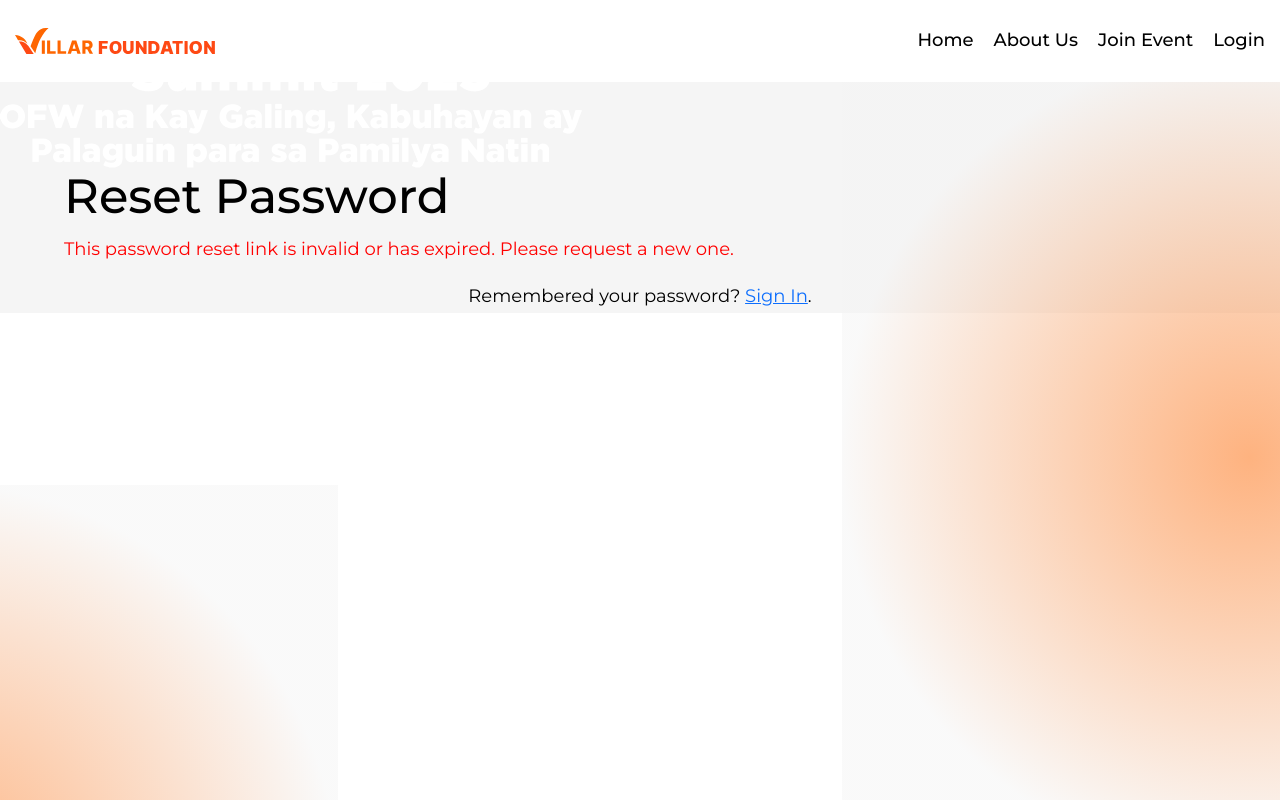
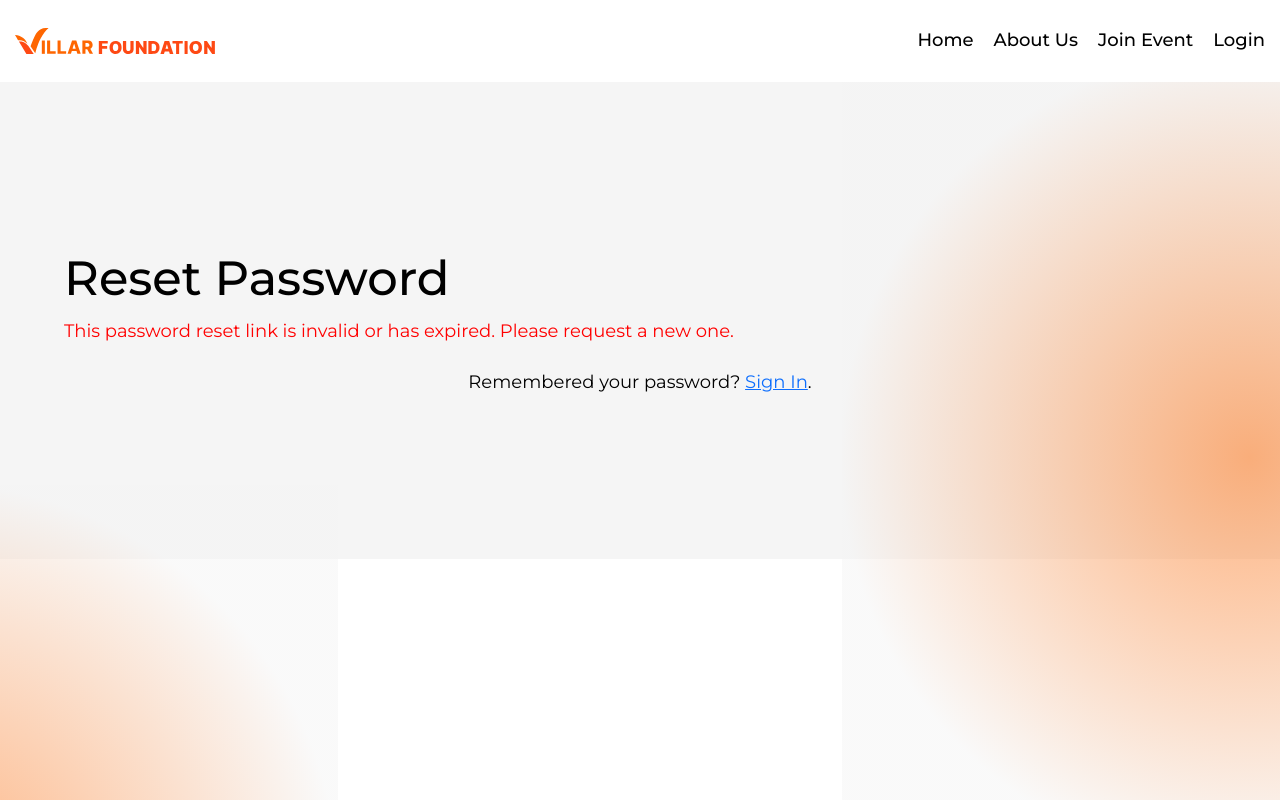
Before and after one commit to rufertguintu/ofw_summit_vite, a React (Vite) app: page /reset-password in a window 1280 px wide. Built offline with nearby package versions, Linux system fonts and the light colour scheme; a web font is replaced by a local one.

Commit message:
Newly Update

```diff
--- a/src/pages/Home.jsx
+++ b/src/pages/Home.jsx
@@ -131,10 +131,10 @@ const Home = () => {
             <div className="custom-container">
                 <h3>Corporate Sponsors</h3>
                 <ul>
-                    <li><img src={camella_logo} alt=""/></li>
+                    <li><img src={camella_logo} alt="" style={{ width: "300px", height: "auto" }}/></li>
 
-                    <li><img src={alfamart_logo} alt=""/></li>
-                    <li><img src={savemart_logo} alt=""/></li>
+                    <li><img src={alfamart_logo} alt="" style={{ width: "150px", height: "auto" }}/></li>
+                    <li><img src={savemart_logo} alt="" style={{ width: "150px", height: "auto" }}/></li>
 
                     <li><img src={all_home} alt=""/></li>
 
--- a/src/pages/ResetPassword.jsx
+++ b/src/pages/ResetPassword.jsx
@@ -81,10 +81,7 @@ function ResetPassword() {
   };
 
   return (
-    <div className="login-section">
-      <div className="login-banner">
-        <img src={Logo} alt="" />
-      </div>
+    <div className="resetpassword-section">
       <div className="custom-container">
         <div className="login-wrapper">
           <h2>Reset Password</h2>
@@ -113,7 +110,7 @@ function ResetPassword() {
                     />
                   </div>
                 </div>
-                <div className="two-column_fields">
+                <div className="one-column_field">
                   <div className="reg_field-cont">
                     <label htmlFor="confirm-password">Confirm Password</label>
                     <input
--- a/src/styles/css/home-style.scss
+++ b/src/styles/css/home-style.scss
@@ -427,3 +427,32 @@
 		}
 	}
 }
+
+.resetpassword-section{
+	position: relative;
+	z-index: 5;
+	padding-top: 250px;
+	padding-bottom: 140px;
+
+	.one-column_field{
+		margin-bottom: 20px;
+	}
+
+	button{
+		background-color: #FE6601;
+		color: #fff;
+		border: none;
+		width: 200px;
+		padding: 10px 20px;
+		border-radius: 10px;
+		cursor: pointer;
+		font-size: 1rem;
+		font-weight: 600;
+		transition: background-color 0.3s ease;
+		margin-right: 20px;
+
+		&:hover{
+			background-color: #FE4914;
+		}
+	}
+}
```
